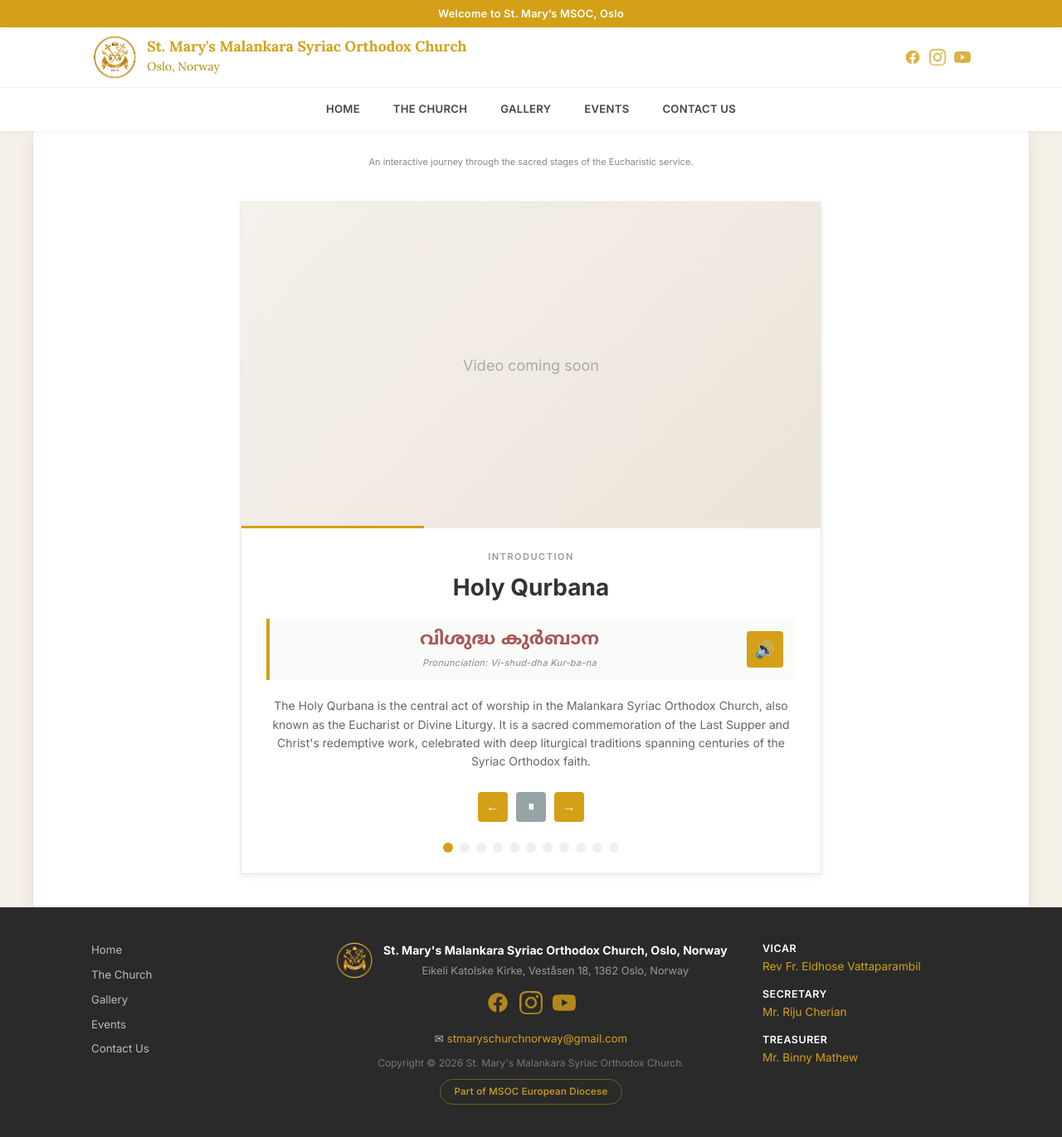
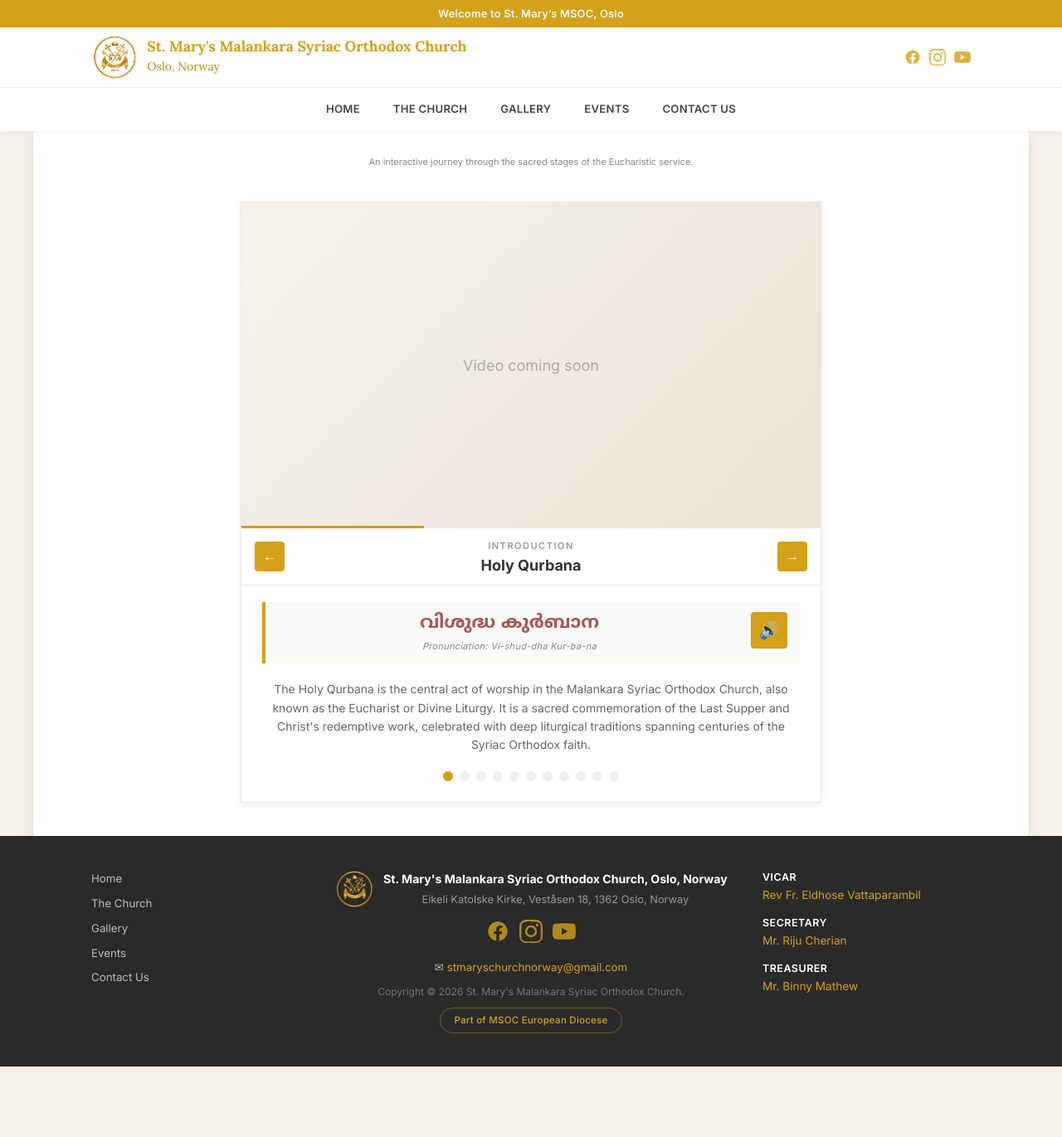
Before and after one commit to stmaryschurchnorway/stmaryschurchnorway.github.io, a Jekyll site: the page built from qurbana.md, in a window 1280 px wide and 1372 px high. Shown: the whole window at 83% size. Built offline with Jekyll 4.4.1, drawn with Linux system fonts in a browser that asks for light colours.

Commit message:
feat: Redesign carousel layout with compact stage controls
- Move navigation controls (← →) to header with stage name centered between them
- Remove pause button for cleaner, more compact interface
- Position audio button with Malayalam pronunciation (not in header)
- Adjust padding and spacing for iPhone-friendly layout
- Simplify JavaScript by removing pause/isPaused logic
- Update CSS for new .controls-header structure
- Improve responsive design for mobile devices

```diff
--- a/_includes/qurbana-carousel.html
+++ b/_includes/qurbana-carousel.html
@@ -12,8 +12,14 @@
     <script defer src="https://www.youtube.com/iframe_api"></script>
 
     <div class="carousel-content">
-      <div class="stage-counter" id="stageCounter">INTRODUCTION</div>
-      <h2 class="stage-title" id="stageTitle">Holy Qurbana</h2>
+      <div class="controls-header">
+        <button class="icon-btn" id="prevBtn" title="Previous stage">←</button>
+        <div class="header-text">
+          <div class="stage-counter" id="stageCounter">INTRODUCTION</div>
+          <h2 class="stage-title" id="stageTitle">Holy Qurbana</h2>
+        </div>
+        <button class="icon-btn" id="nextBtn" title="Next stage">→</button>
+      </div>
 
       <div class="malayalam-section" id="malayalamSection">
         <div class="malayalam-content">
@@ -24,14 +30,8 @@
       </div>
 
       <p class="stage-description" id="stageDescription">
-        An interactive journey through the six stages of the Eucharistic service. Click the speaker icon to hear Malayalam pronunciation. Use the arrow buttons to navigate, or click any dot below to jump to a stage.
+        An interactive journey through the sacred stages of the Eucharistic service. Click the speaker icon to hear Malayalam pronunciation, or use the arrow buttons to navigate between stages.
       </p>
-
-      <div class="controls">
-        <button class="icon-btn" id="prevBtn" title="Previous stage">←</button>
-        <button class="icon-btn pause-btn" id="pauseBtn" title="Pause">⏸</button>
-        <button class="icon-btn" id="nextBtn" title="Next stage">→</button>
-      </div>
 
       <div class="progress-dots" id="progressDots"></div>
     </div>
--- a/assets/css/qurbana.css
+++ b/assets/css/qurbana.css
@@ -74,35 +74,51 @@
 }
 
 .carousel-content {
-  padding: 25px 30px;
+  padding: 0;
   text-align: center;
+}
+
+.controls-header {
+  padding: 12px 16px;
+  background: white;
+  border-bottom: 1px solid #e8e8e8;
+  display: flex;
+  justify-content: space-between;
+  align-items: center;
+  gap: 8px;
+}
+
+.header-text {
+  flex: 1;
+  padding: 0 8px;
 }
 
 .stage-counter {
   font-size: 11px;
   color: #999;
-  margin-bottom: 12px;
+  margin-bottom: 0;
   text-transform: uppercase;
   letter-spacing: 1.5px;
   font-weight: 600;
 }
 
 .stage-title {
-  font-size: 28px;
+  font-size: 18px;
   font-weight: 700;
   color: #333;
-  margin-bottom: 20px;
+  margin: 4px 0 0 0;
   line-height: 1.2;
 }
+
 
 .malayalam-section {
   background: #fafaf8;
   padding: 12px 15px;
   border-radius: 0;
-  margin-bottom: 20px;
+  margin: 20px 25px 20px 25px;
   border-left: 4px solid #d4a017;
   display: flex;
-  align-items: center;
+  align-items: flex-start;
   gap: 12px;
 }
 
@@ -155,15 +171,11 @@
   font-size: 14px;
   color: #666;
   line-height: 1.6;
-  margin-bottom: 25px;
+  margin: 0 25px 20px 25px;
 }
 
 .controls {
-  display: flex;
-  gap: 10px;
-  justify-content: center;
-  align-items: center;
-  margin-bottom: 25px;
+  display: none;
 }
 
 .icon-btn {
@@ -180,6 +192,7 @@
   display: flex;
   align-items: center;
   justify-content: center;
+  flex-shrink: 0;
 }
 
 .icon-btn:hover {
@@ -190,20 +203,13 @@
   transform: scale(0.9);
 }
 
-.pause-btn {
-  background: #95a5a6;
-}
-
-.pause-btn:hover {
-  background: #7f8c8d;
-}
-
 .progress-dots {
   display: flex;
   gap: 8px;
   justify-content: center;
   align-items: center;
   flex-wrap: wrap;
+  padding: 0 25px 25px 25px;
 }
 
 .dot {
@@ -227,13 +233,28 @@
 
 /* Responsive */
 @media (max-width: 600px) {
-  .carousel-content {
-    padding: 20px;
+  .controls-header {
+    padding: 10px 12px;
+    gap: 6px;
+  }
+
+  .header-text {
+    padding: 0 6px;
   }
 
   .stage-title {
-    font-size: 24px;
-    margin-bottom: 20px;
+    font-size: 16px;
+    margin-top: 2px;
+  }
+
+  .stage-counter {
+    font-size: 10px;
+  }
+
+  .icon-btn {
+    width: 32px;
+    height: 32px;
+    font-size: 14px;
   }
 
   .malayalam-text {
@@ -243,6 +264,7 @@
   .malayalam-section {
     padding: 10px 12px;
     gap: 10px;
+    margin: 15px 20px;
   }
 
   .audio-button {
@@ -253,11 +275,10 @@
 
   .stage-description {
     font-size: 14px;
+    margin: 0 20px 15px 20px;
   }
 
-  .icon-btn {
-    width: 32px;
-    height: 32px;
-    font-size: 14px;
+  .progress-dots {
+    padding: 0 20px 20px 20px;
   }
 }
```
Also changed, not shown: other parts of _includes/qurbana-carousel.html (+2 -16 lines).
